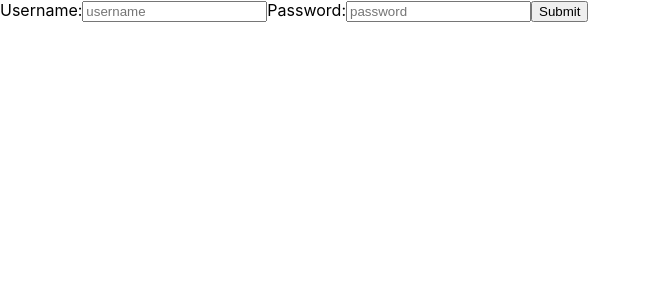
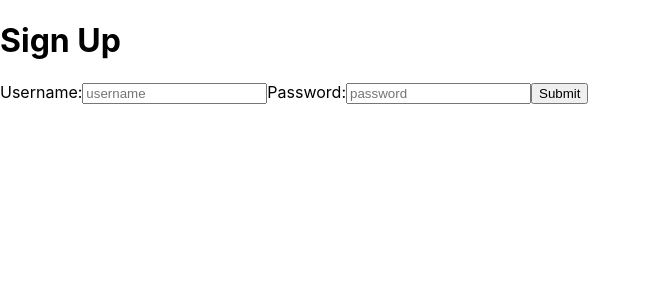
Before and after one commit to ewaltho/CATtention-front, a React (Create React App) app: page /signup in a window 1280 px wide. Shown: the top 300 px of the page, without its empty margins (0-650 px from the left). Built offline with nearby package versions, Linux system fonts and the light colour scheme; no server answers.

Commit message:
moved sign up form submit to signup.js, added ability to clear the form on submit

```diff
--- a/src/App.js
+++ b/src/App.js
@@ -1,7 +1,7 @@
 import "./assets/css/App.css";
 import { BrowserRouter, Routes, Route } from "react-router-dom";
 import { useState } from "react";
-import API from "./utils/API";
+// import API from "./utils/API";
 import ChatFeature from "./components/Chat";
 import HomePage from "./components/Home";
 import JoinChat from "./components/JoinChat";
@@ -18,11 +18,11 @@ function App() {
     });
   };
 
-  const handleSignUpFormSubmit = async (e) => {
-    e.preventDefault();
-    const response = await API.signUpUser(signUpFormData);
-    console.log(response);
-    return response;
+  const clearSignupForm = () => {
+    setSignUpFormData({
+      username: "",
+      password: "",
+    });
   };
 
   return (
@@ -34,7 +34,8 @@ function App() {
           element={
             <SignUp
               handleSignUpFormChange={handleSignUpFormChange}
-              handleSignUpFormSubmit={handleSignUpFormSubmit}
+              signUpFormData={signUpFormData}
+              clearSignupForm={clearSignupForm}
             />
           }
         />
--- a/src/components/SignUp.js
+++ b/src/components/SignUp.js
@@ -1,25 +1,47 @@
 import React from "react";
+import { useNavigate } from "react-router-dom";
+import API from "../utils/API";
 
 export default function SignUp({
   handleSignUpFormChange,
-  handleSignUpFormSubmit,
+  signUpFormData,
+  clearSignupForm,
 }) {
+  const navigate = useNavigate();
+
+  const handleSignUpFormSubmit = async (e) => {
+    e.preventDefault();
+    const response = await API.signUpUser(signUpFormData);
+    console.log(response);
+    if (response.ok) {
+      clearSignupForm();
+      return navigate("/chat");
+    } else {
+      clearSignupForm();
+    }
+  };
+
   return (
+    <>
+      <h1>Sign Up</h1>
       <form onSubmit={handleSignUpFormSubmit}>
         <label htmlFor="username">Username:</label>
         <input
           onChange={handleSignUpFormChange}
+          value={signUpFormData.username}
           name="username"
           placeholder="username"
         ></input>
         <label htmlFor="password">Password:</label>
         <input
           onChange={handleSignUpFormChange}
+          value={signUpFormData.password}
           name="password"
           placeholder="password"
           type="password"
         ></input>
         <button type="submit">Submit</button>
       </form>
+    </>
   );
 }
```
Lines whose indentation alone changed are shown as unchanged.
